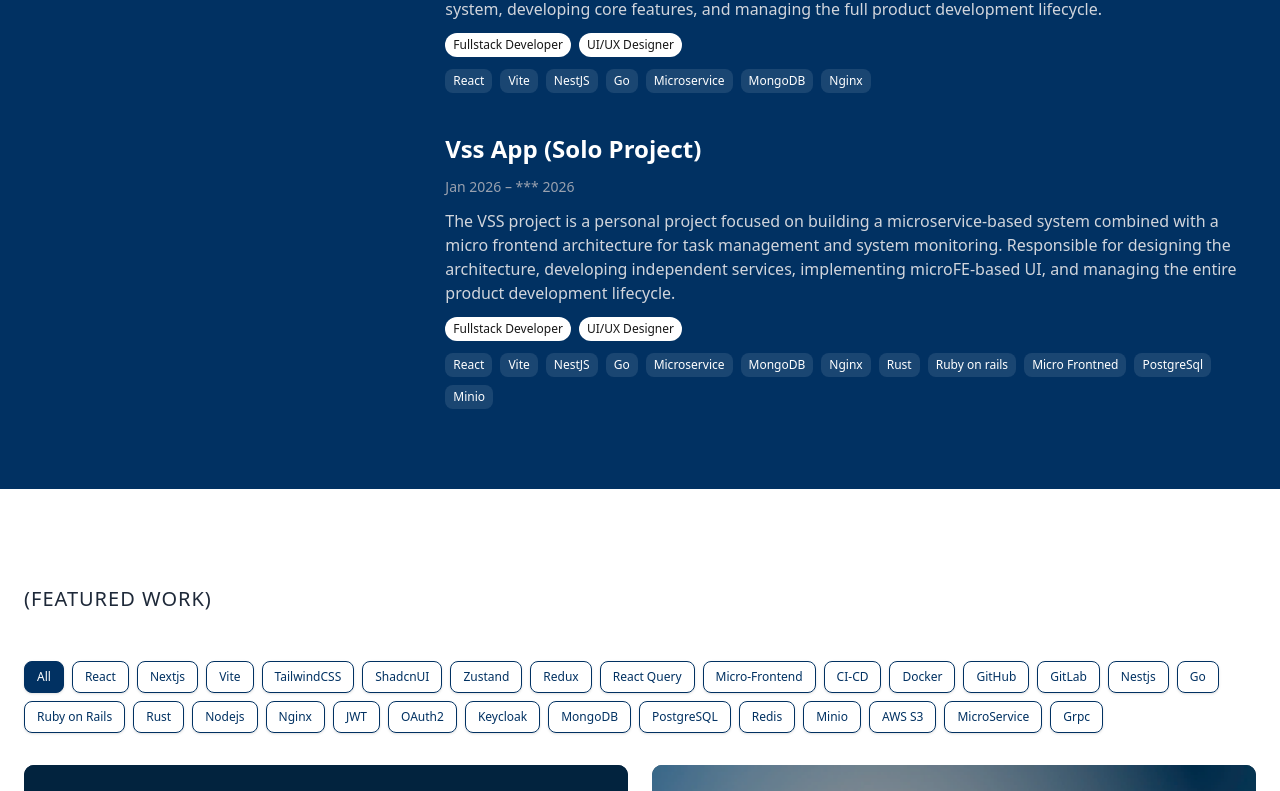
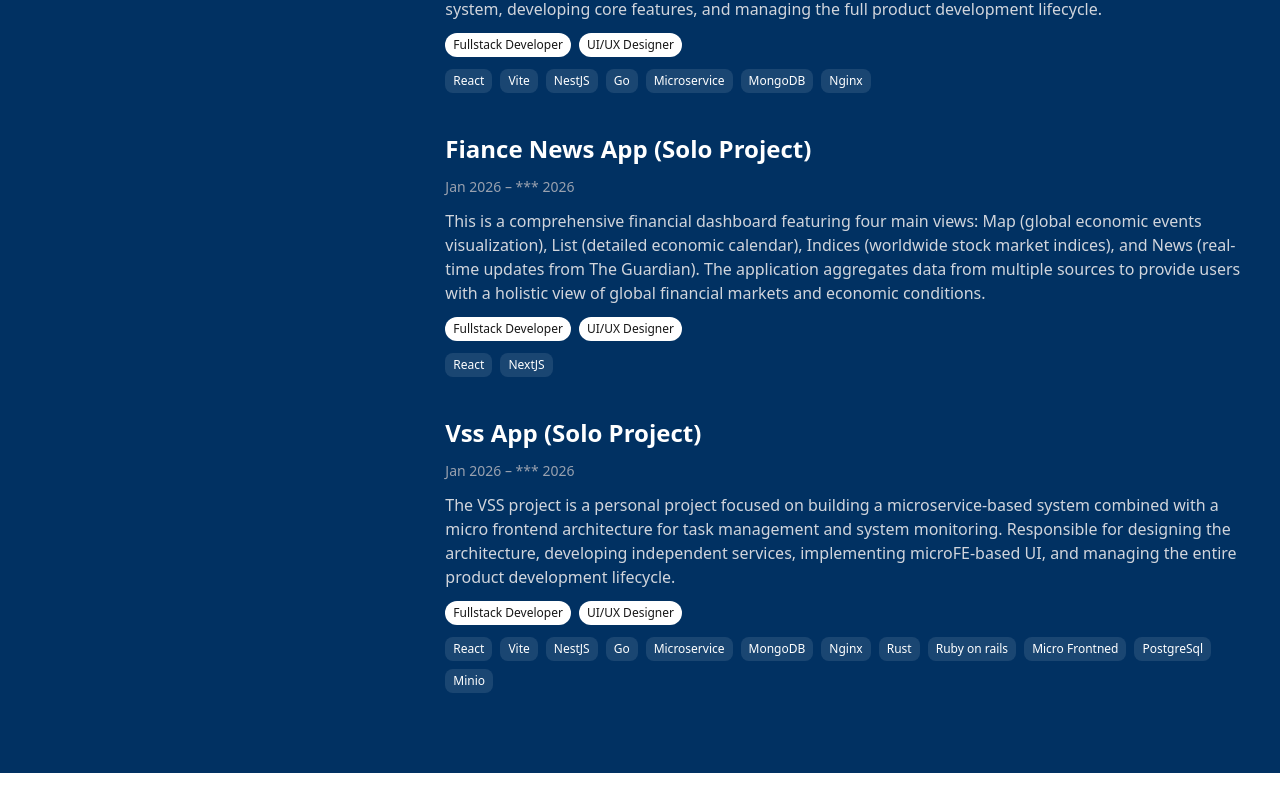
Before and after one commit to protam113/hoang_pham_strix, a Next.js app: page /en in a window 1280 px wide. Shown: the part 3300-4091 px from the top of the page. Built offline with nearby package versions, Linux system fonts and the light colour scheme.

Commit message:
update 25-02

```diff
--- a/messages/en.json
+++ b/messages/en.json
@@ -16,7 +16,8 @@
       "p4": "Personal freelance project oriented towards building a startup. Responsible for product development, exploring new technologies, and managing the entire development lifecycle.",
       "p5": "VIA Exhibition Self-Exhibition Project builds an exhibition website. Responsible for product development, product design, delivery and management of the entire development lifecycle.",
       "p6": "Atom Report App aims to deliver a reporting and data analytics platform. Responsible for designing the system, developing core features, and managing the full product development lifecycle.",
-      "p7": "The VSS project is a personal project focused on building a microservice-based system combined with a micro frontend architecture for task management and system monitoring. Responsible for designing the architecture, developing independent services, implementing microFE-based UI, and managing the entire product development lifecycle."
+      "p7": "The VSS project is a personal project focused on building a microservice-based system combined with a micro frontend architecture for task management and system monitoring. Responsible for designing the architecture, developing independent services, implementing microFE-based UI, and managing the entire product development lifecycle.",
+      "p8": "This is a comprehensive financial dashboard featuring four main views: Map (global economic events visualization), List (detailed economic calendar), Indices (worldwide stock market indices), and News (real-time updates from The Guardian). The application aggregates data from multiple sources to provide users with a holistic view of global financial markets and economic conditions."
     },
     "Featured": {
       "title": "FEATURED WORK"
--- a/messages/vi.json
+++ b/messages/vi.json
@@ -16,7 +16,8 @@
       "p4": "Dự án tự do cá nhân hướng đến việc xây dựng một công ty khởi nghiệp. Chịu trách nhiệm phát triển sản phẩm, khám phá công nghệ mới và quản lý toàn bộ vòng đời phát triển.",
       "p5": "Dự án tự cho triễn lãm VIA xây dựng một webiste triễn lãm. Chịu trách nhiệm phát triển sản phẩm, thiết kế sản phẩm, bàn giao và quản lý toàn bộ vòng đời phát triển.",
       "p6": "Dự án Atom Report App nhằm xây dựng nền tảng báo cáo và phân tích dữ liệu. Chịu trách nhiệm phát triển giao diện, xử lý dữ liệu, xây dựng hệ thống báo cáo động và quản lý toàn bộ vòng đời phát triển sản phẩm.",
-      "p7": "Dự án VSS xây dựng hệ thống microservice kết hợp micro frontend cho quản lý tác vụ và giám sát. Chịu trách nhiệm thiết kế kiến trúc, phát triển tính năng và quản lý toàn bộ vòng đời phát triển."
+      "p7": "Dự án VSS xây dựng hệ thống microservice kết hợp micro frontend cho quản lý tác vụ và giám sát. Chịu trách nhiệm thiết kế kiến trúc, phát triển tính năng và quản lý toàn bộ vòng đời phát triển.",
+      "p8": "Đây là một dashboard tài chính toàn diện với 4 chế độ xem - Map (bản đồ sự kiện kinh tế), List (lịch kinh tế chi tiết), Indices (chỉ số chứng khoán toàn cầu), và News (tin tức từ The Guardian). Ứng dụng tích hợp dữ liệu từ nhiều nguồn để cung cấp cái nhìn tổng quan về thị trường tài chính và kinh tế thế giới."
     },
     "Featured": {
       "title": "DỰ ÁN NỔI BẬT"
--- a/src/components/workEx.tsx
+++ b/src/components/workEx.tsx
@@ -112,7 +112,13 @@ export const WorkEx = () => {
         'Nginx',
       ],
     },
-
+    {
+      title: 'Fiance News App (Solo Project)',
+      roles: ['Fullstack Developer', 'UI/UX Designer'],
+      period: 'Jan 2026 – *** 2026',
+      description: t('Experience.p8'),
+      tech: ['React', 'NextJS'],
+    },
     {
       title: 'Vss App (Solo Project)',
       roles: ['Fullstack Developer', 'UI/UX Designer'],
--- a/src/types/data/project.data.ts
+++ b/src/types/data/project.data.ts
@@ -119,7 +119,13 @@ export const projects: Project[] = [
       'Nginx',
     ],
   },
-
+  {
+    title: 'Finance News App',
+    category: 'News',
+    image: '/imgs/news.jpeg',
+    href: 'https://news-finace-app-d27p-hjoowkxuj-protam113s-projects.vercel.app/',
+    tag: ['Nextjs', 'React', 'TailwindCSS'],
+  },
   {
     title: 'Vss App',
     category: 'To do list',
```
Also changed, not shown: public/imgs/news.jpeg (added).
